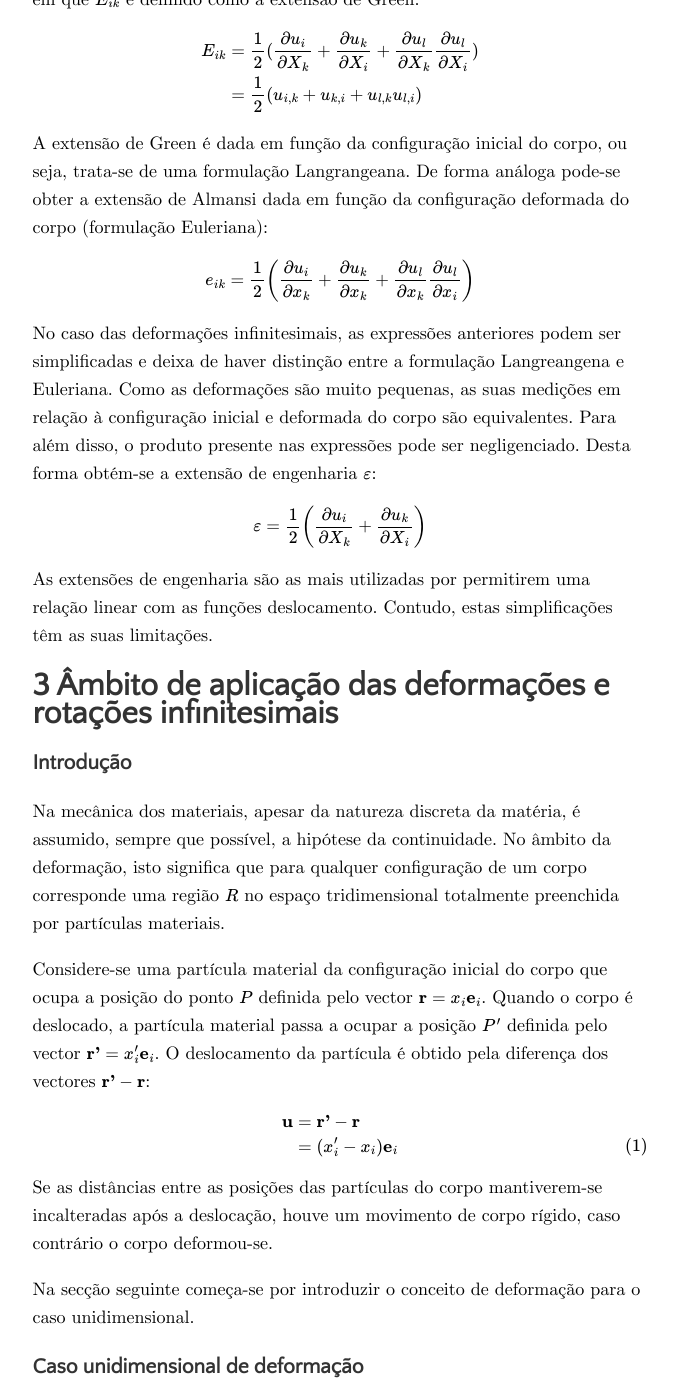
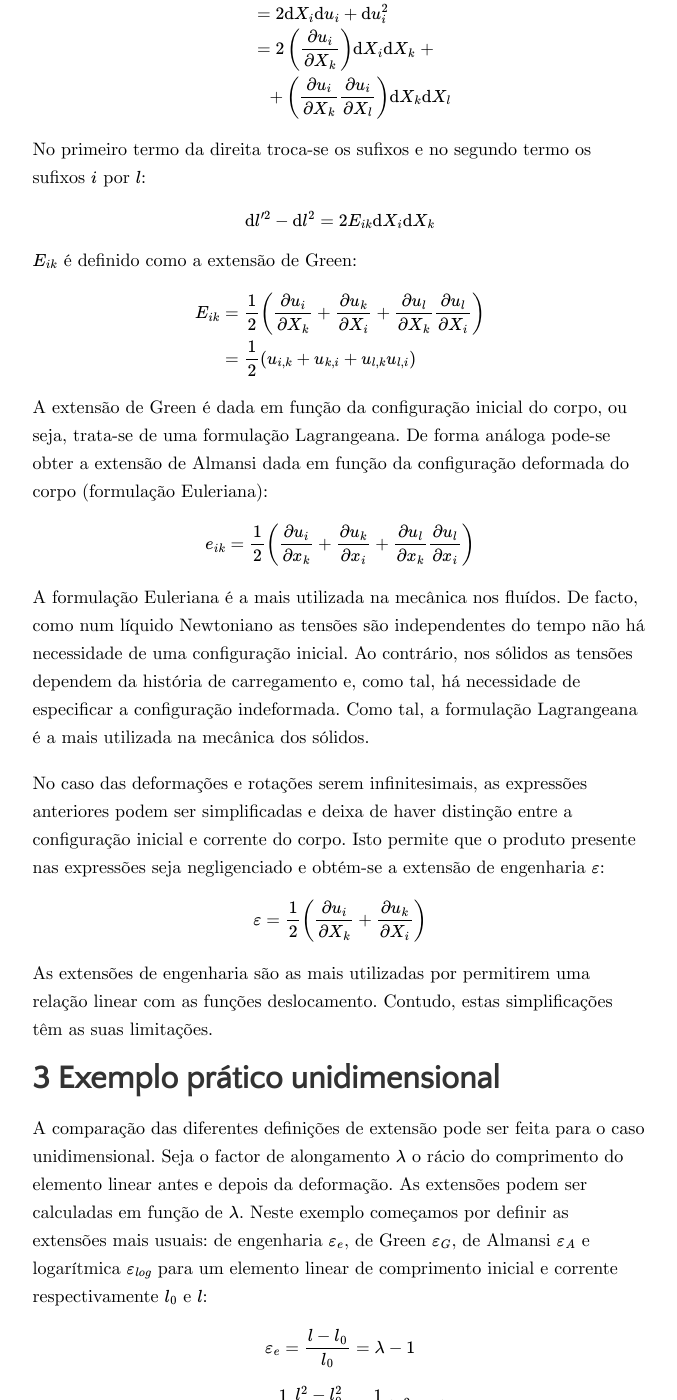
Before and after one commit to gonhen/gonhen.github.io, a Jekyll site: the page built from _posts/2019-10-11-deformation.md, in a window 1280 px wide and 1400 px high, scrolled down 3144 px. Shown: the whole window, without its empty margins (300-977 px from the left). Built offline with Jekyll 4.4.1, drawn with Linux system fonts in a browser that asks for light colours; some web fonts are replaced; formulas are drawn with MathJax 3; some of the changed text lies outside the part shown.

Commit message:
quase final

```diff
--- a/_posts/2019-10-11-deformation.md
+++ b/_posts/2019-10-11-deformation.md
@@ -32,21 +32,29 @@ várias definições de extensão e o âmbito das suas aplicações.
 
 Para uma leitura adequada são definidos os seguintes conceitos:
 
-*Corpo contínuo:* corpo com o interior totalmente preenchido por partículas
+**Partículas materiais:** pontos materiais no contínuo.
+
+**Corpo contínuo:** corpo com o interior totalmente preenchido por partículas
  materiais.
 
-*Deformação Lagrangeana:* variação da distância entre dois pontos do interior do corpo.
+**Deformação:** variação da distância entre dois pontos do interior do corpo.
 
-*Extensão Euleriana:* medida da deformação em relação a um referencial que, por exemplo,
+**Extensão:** medida da deformação em relação a um referencial que, por exemplo,
  pode variar consoante o tipo de formulação.
 
-*Formulação Lagrangeana:* medição das grandezas físicas em relação à
+**Configuração inicial:** configuração do corpo no instante $$t_0$$ que se
+considera como uma configuração indeformada.
+
+**Configuração corrente:** configuração do corpo no instante $$t$$ que se
+considera como uma configuração deformada.
+
+**Formulação Lagrangeana:** medição das grandezas físicas em relação à
  configuração inicial do corpo.
 
-*Formulação Euleriana:* medição das grandezas físicas em relação à
+**Formulação Euleriana:** medição das grandezas físicas em relação à
  configuração deformada do corpo.
 
-*Movimento de corpo rígido:* quando a distância entre todas as partículas
+**Movimento de corpo rígido:** quando a distância entre todas as partículas
  materiais do interior do corpo se mantém inalterada.
 
 ## 1.3 Estrutura do artigo
@@ -71,24 +79,26 @@ instante $$t_0$$.\\
 $$P'$$, $$Q'$$ - posições das partículas materiais na configuração do corpo no
 instante $$t$$.\\
 $$X_i$$ - coordenadas da partícula material no instante $$t_0$$\\
-$$x_i$$ - coordenadas da partícula material no instante $$t$$
-
+$$x_i$$ - coordenadas da partícula material no instante $$t$$\\
+$$E_{ik}$$ - extensão de Green\\
+$$e_{ik}$$ - extensão de Almansi\\
+$$\varepsilon$$ - extensão de engenharia
 # 2 Medição da deformação
 
 
 Considere uma partícula material no interior da configuração inicial de um corpo
-contínuo, correspondente ao instante $$t_0$$. A sua posição inicial $$P$$ é
-definida pelo vector $$\vec{r}=X_ie_i$$. No instante $$t$$, a partícula material
-passa a ocupar a posição $$P'$$ definida
-pelo vector $$\vec{r'}=x_ie_i$$. O deslocamento da partícula material $$u$$ é obtido pela
-diferença $$\vec{r'}-\vec{r}$$:
+contínuo, correspondente ao instante $$t_0$$. A sua posição inicial $$ P $$ é
+definida pelo vector $$ \vec{r}=X_ie_i $$. No instante $$ t $$, a partícula material
+passa a ocupar a posição $$ P'$$ definida
+pelo vector $$\vec{r'}=x_ie_i$$. O deslocamento da partícula material $$ u$$ é obtido pela
+diferença $$ \vec{r'}-\vec{r}$$:
 
-\begin{equation}
+$$\begin{equation}
 \begin{split}
 & u = \vec{r'}-\vec{r} \\
  \Rightarrow \quad & u_i = (x_i -X_i)e_i \quad .
 \end{split}
-\end{equation}
+\end{equation}$$
 
 Seja Q outra partícula material muito próxima da vizinhança de P (distância
 infinitesimal). Na configuração inicial do corpo, a distância entre as duas
@@ -100,11 +110,11 @@ X_2^2+\mathrm{d} X_3^2}\\
 =& \sqrt{\mathrm{d} X_i^2}
 \end{align}$$
 
-Para o instante $$t$$, a distância entre as duas partículas materiais é
+Para o instante $$ t$$, a distância entre as duas partículas materiais é
 calculada de forma análoga:
 
 
-$$\begin{align}
+$$ \begin{align}
 \overline{P'Q'} = \mathrm{d} l' &= \sqrt{\mathrm{d} x_1^2+\mathrm{d}
 x_2^2+\mathrm{d} x_3^2} \\
 &= \sqrt{\mathrm{d} x_i^2}
@@ -114,13 +124,12 @@ Repare que $$ \mathrm{d} x_i $$ pode ser obtido em função da configuração
 inicial do corpo $$ \mathrm{d} x_i = \mathrm{d} X_i + \mathrm{d} u_i$$ e $$
 \mathrm{d} u_i = \frac{\partial u_i}{\partial x_k} \mathrm{d} x_k $$.
 
-No caso de $$\overline{PQ}=\overline{P'Q'}$$ para qualquer par de partículas
+No caso de $$ \overline{PQ}=\overline{P'Q'}$$ para qualquer par de partículas
 materiais, o corpo está num movimento de corpo rígido. Caso contrário, o copo
 está deformado.
 
 Para medir a deformação, seguindo o raciocínio de XXX, começa-se por analisar a
 diferença do quadrado das distâncias infinitesimais das partículas:
-
 
 $$\begin{align}
 \mathrm{d} l'^2 - \mathrm{d} l^2 &= \mathrm{d} x_i^2 - \mathrm{d} X_i^2 \\
@@ -134,80 +143,105 @@ $$\begin{align}
  X_l} \right) \mathrm{d}X_k \mathrm{d}X_l
 \end{align}$$
 
-No primeiro termo da direita troca-se os sufixos e no segundo termo os sufixos $$i$$
-po $$l$$:
+No primeiro termo da direita troca-se os sufixos e no segundo termo os sufixos
+$$ i$$ por $$ l$$:
 
+$$
 \begin{equation}
 \mathrm{d} l'^2 - \mathrm{d} l^2 = 2 E_{ik} \mathrm{d}X_i \mathrm{d}X_k
 \end{equation}
+$$
 
-em que $$E_{ik}$$ é definido como a extensão de Green:
+$$ E_{ik}$$ é definido como a extensão de Green:
 
-$$\begin{align}
-E_{ik} &= \frac{1}{2} (\frac{\partial u_i}{\partial X_k} + \frac{\partial
+$$
+\begin{align}
+E_{ik} &= \frac{1}{2} \left(\frac{\partial u_i}{\partial X_k} + \frac{\partial
 u_k}{\partial X_i} + \frac{\partial u_l}{\partial X_k} \frac{\partial
-u_l}{\partial X_i} ) \\
+u_l}{\partial X_i} \right) \\
 &= \frac{1}{2} (u_{i,k} + u_{k,i} + u_{l,k} u_{l,i})
 \end{align}$$
 
 A extensão de Green é dada em função da configuração inicial do corpo, ou seja,
-trata-se de uma formulação Langrangeana. De forma análoga pode-se obter a
+trata-se de uma formulação Lagrangeana. De forma análoga pode-se obter a
 extensão de Almansi dada em função da configuração deformada do corpo
 (formulação Euleriana):
 
+$$
 \begin{equation}
 e_{ik} = \frac{1}{2} \left(\frac{\partial u_i}{\partial x_k} + \frac{\partial
-u_k}{\partial x_k} + \frac{\partial u_l}{\partial x_k} \frac{\partial
+u_k}{\partial x_i} + \frac{\partial u_l}{\partial x_k} \frac{\partial
 u_l}{\partial x_i} \right)
-\end{equation}
+\end{equation}$$
 
-No caso das deformações infinitesimais, as expressões anteriores podem ser
-simplificadas e deixa de haver distinção entre a formulação Langreangena e
-Euleriana. Como as deformações são muito pequenas, as suas medições em relação à
-configuração inicial e deformada do corpo são equivalentes. Para além disso, o
-produto presente nas expressões pode ser negligenciado. Desta forma obtém-se a
+A formulação Euleriana é a mais utilizada na mecânica nos fluídos. De facto, como
+num líquido Newtoniano as tensões são independentes do tempo não há necessidade
+de uma configuração inicial. Ao contrário, nos sólidos as tensões dependem da
+história de carregamento e, como tal, há necessidade de especificar a configuração
+indeformada. Como tal, a formulação Lagrangeana é a mais utilizada na mecânica
+dos sólidos.
+
+No caso das deformações e rotações serem infinitesimais, as expressões
+anteriores podem ser simplificadas e deixa de haver distinção entre a
+configuração inicial e corrente do corpo. Isto permite que o
+produto presente nas expressões seja negligenciado e obtém-se a
 extensão de engenharia $$\varepsilon$$:
 
-\begin{equation}
+$$\begin{equation}
 \varepsilon = \frac{1}{2} \left(\frac{\partial u_i}{\partial X_k} + \frac{\partial
 u_k}{\partial X_i} \right)
-\end{equation}
+\end{equation}$$
 
 As extensões de engenharia são as mais utilizadas por permitirem uma relação
 linear com as funções deslocamento. Contudo, estas simplificações têm as suas
 limitações.
 
-# 3 Âmbito de aplicação das deformações e rotações infinitesimais
+# 3 Exemplo prático unidimensional
 
-### Introdução
+A comparação das diferentes definições de extensão pode ser feita para o caso
+unidimensional. Seja o factor de alongamento $$ \lambda $$ o rácio do
+comprimento do elemento linear antes e depois da deformação. As extensões podem
+ser calculadas em função de $$ \lambda $$. Neste exemplo começamos por definir
+as extensões mais usuais: de engenharia $$ \varepsilon_e $$, de Green $$
+\varepsilon_G $$, de Almansi $$ \varepsilon_A $$ e logarítmica $$
+\varepsilon_{log} $$ para um
+elemento linear de comprimento inicial e corrente respectivamente $$ l_0 $$ e $$
+l$$:
 
-Na mecânica dos materiais, apesar da natureza discreta da matéria, é assumido,
-sempre que possível, a hipótese da continuidade. No âmbito da deformação, isto
-significa que para qualquer configuração de um corpo corresponde uma região $$R$$
-no espaço tridimensional totalmente preenchida por partículas materiais.
+$$
+\begin{equation}
+\varepsilon_e = \frac{l-l_0}{l_0} = \lambda -1
+\end{equation}
+$$
 
-Considere-se uma partícula material da configuração inicial do corpo que ocupa a
-posição do ponto $$P$$ definida pelo vector $$ \textbf{r} = x_i \textbf{e}_i$$.
- Quando  o corpo é deslocado, a partícula material passa a ocupar a posição
-$$P'$$ definida pelo vector $$ \textbf{r'} = x'_i \textbf{e}_i$$. O deslocamento
-da partícula é obtido pela diferença dos vectores $$ \textbf{r'} - \textbf{r}$$:
+$$
+\begin{equation}
+\varepsilon_G = \frac{1}{2} \frac{l^2-l_0^2}{l_0^2} = \frac{1}{2} ( \lambda^2 -1 )
+\end{equation}
+$$
 
-$$\begin{align} \textbf{u} &= \textbf{r'} - \textbf{r} \\
-                             &= (x'_i - x_i)\textbf{e}_i \tag{1}
-\end{align}$$
+$$
+\begin{equation}
+\varepsilon_A = \frac{1}{2} \frac{l^2-l_0^2}{l^2} = \frac{1}{2} \left( 1-
+\frac{1}{\lambda^2} \right)
+\end{equation}
+$$
 
-Se as distâncias entre as posições das partículas do corpo mantiverem-se
-incalteradas após a deslocação, houve um movimento de corpo rígido, caso contrário
-o corpo deformou-se.
 
-Na secção seguinte começa-se por introduzir o conceito de deformação para o caso
-unidimensional.
+$$
+\begin{equation}
+\varepsilon_{log} = \ln {\frac{l}{l_0}} = \ln {\lambda}
+\end{equation}
+$$
 
-### Caso unidimensional de deformação
-
-Considere-se uma barra com os graus de liberdade restringidos na extremidade
-esquerda.
+Na figura seguinte estão representadas as extensões em função de $$ \lambda $$.
 
 {:refdef: style="text-align: center;"}
 ![get the PDF](/assets/img/fig.jpg)
 {: refdef}
+
+Na figura é visível que quando a deformação é muito pequena, ou seja,
+quando o factor de alongamento $$ \lambda $$ é próximo da unidade, as várias
+definições de extensão são equivalentes.
+
+# 4 Considerações finais da Parte I
```
Also changed, not shown: _posts/.#2019-10-11-deformation.md (deleted, +0 -1 lines).
